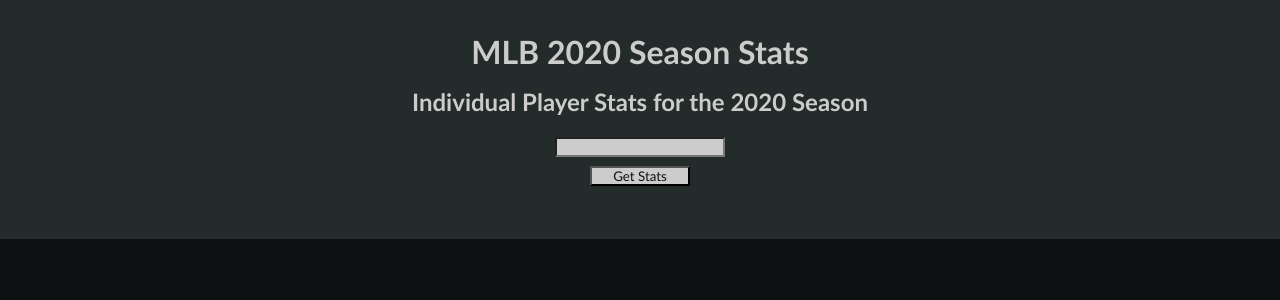
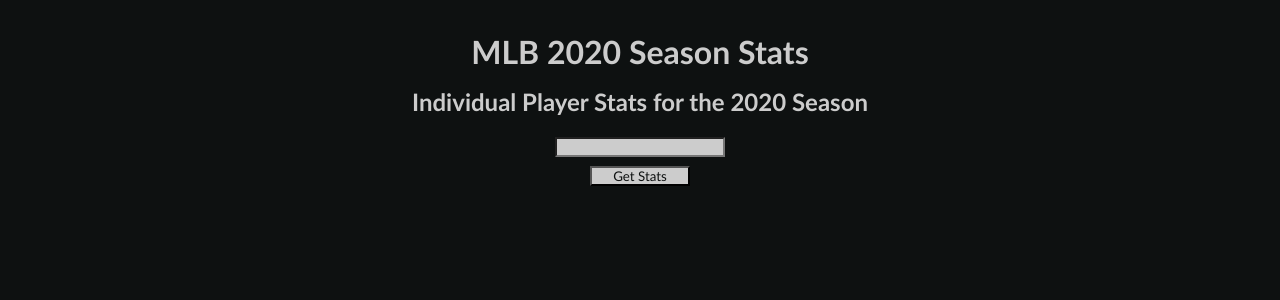
Before and after one commit to sletizia/mlb-player-stats, a Flask app: page / in a window 1280 px wide. Shown: the top 300 px of the page. Run offline with Flask 2, Linux system fonts and the light colour scheme.

Commit message:
fixed a color

```diff
--- a/app/static/style.css
+++ b/app/static/style.css
@@ -19,7 +19,6 @@
 .container{
 	margin: auto;
 	padding: 2rem;
-	background-color: #232b2b;
 	display: flex;
 	flex-direction: column;
 	align-items: center;
```
